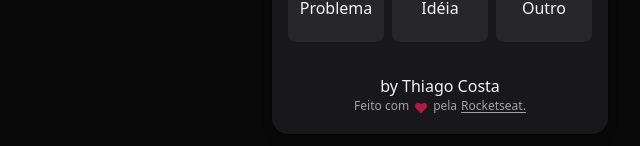
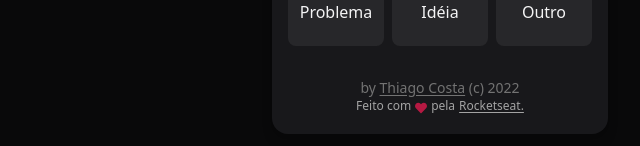
Before and after one commit to thmoreiracosta/nlw_impulse, a React (Vite) app in the folder web/: page / in a window 1280 px wide. Both pictures are taken after a click on the button "Feedback". Shown: the part 562-708 px from the top of the page, without its empty margins (640-1280 px from the left). Built offline with nearby package versions, Linux system fonts and the light colour scheme.

Commit message:
FeedbackFooterButton

```diff
--- a/web/index.html
+++ b/web/index.html
@@ -1,13 +1,16 @@
 <!DOCTYPE html>
 <html lang="en">
+
 <head>
   <meta charset="UTF-8" />
   <link rel="icon" type="image/svg+xml" href="/src/favicon.svg" />
   <meta name="viewport" content="width=device-width, initial-scale=1.0" />
-    <title>Vite App</title>
+  <title>Feedback Widget</title>
 </head>
+
 <body>
   <div id="root"></div>
   <script type="module" src="/src/main.tsx"></script>
 </body>
+
 </html>
--- a/web/package.json
+++ b/web/package.json
@@ -15,11 +15,13 @@
     "react-icons": "^4.3.1"
   },
   "devDependencies": {
+    "@tailwindcss/forms": "^0.5.1",
     "@types/react": "^18.0.0",
     "@types/react-dom": "^18.0.0",
     "@vitejs/plugin-react": "^1.3.0",
     "autoprefixer": "^10.4.7",
     "postcss": "^8.4.13",
+    "tailwind-scrollbar": "^1.3.1",
     "tailwindcss": "^3.0.24",
     "typescript": "^4.6.3",
     "vite": "^2.9.9"
--- a/web/src/components/WidgetForm/Steps/FeedbackContentStep.tsx
+++ b/web/src/components/WidgetForm/Steps/FeedbackContentStep.tsx
@@ -1,19 +1,31 @@
+import { ArrowArcLeft, ArrowLeft } from 'phosphor-react'
+import { FaCamera } from 'react-icons/fa'
 import { FeedbackType, feedbackTypes } from '..'
 import { CloseButton } from '../../CloseButton'
 
 interface FeedbackContentStepProps {
   feedbackType: FeedbackType
+  onFeedbackRestartRequested: () => void
 }
 
 export function FeedbackContentStep({
-  feedbackType
+  feedbackType,
+  onFeedbackRestartRequested
 }: FeedbackContentStepProps) {
   const feedbackTypeInfo = feedbackTypes[feedbackType]
 
   return (
     <>
       <header>
-        <span className="text-xl leading-6">
+        <button
+          onClick={onFeedbackRestartRequested}
+          type="button"
+          className="top-5 left-5 absolute text-zinc-400 hover:text-zinc-100"
+        >
+          <ArrowLeft weight="bold" className="w-4 h-4" />
+        </button>
+
+        <span className="text-xl leading-6 flex items-center gap-2">
           <img
             src={feedbackTypeInfo.image.source}
             alt={feedbackTypeInfo.image.alt}
@@ -25,7 +37,22 @@ export function FeedbackContentStep({
         <CloseButton />
       </header>
 
-      <div className="flex py-8 gap-2 w-full"></div>
+      <form className="my-6">
+        <textarea
+          className="min-w-[304px] w-full min-h-[112px] text-sm placeholder-zinc-400 text-zinc-100 border-zinc-600 bg-transparent rounded-md focus:border-brand-500 focus:ring-brand-500 focus:ring-1 focus:outline-none resize-none scrollbar scrollbar-thumb-zinc-700 scrollbar-thin scrollbar-track-transparent "
+          placeholder="Algo não está funcionando bem? Queremos corrigir. Conte com detalhes o que está acontecendo..."
+        />
+
+        <footer className="my-3 w-full flex gap-2 mp-2 items-center justify-center">
+          <FaCamera className="w-8 cursor-pointer" />
+          <button
+            type="submit"
+            className="p-2 bg-brand-500 rounded-md border-transparent flex-1 flex justify-center items-center text-sm hover:bg-brand-300 focus:oultline-none "
+          >
+            Enviar feedback
+          </button>
+        </footer>
+      </form>
     </>
   )
 }
--- a/web/src/components/WidgetForm/index.tsx
+++ b/web/src/components/WidgetForm/index.tsx
@@ -36,24 +36,37 @@ export type FeedbackType = keyof typeof feedbackTypes
 export function WidgetForm() {
   const [feedbackType, setFeedbackType] = useState<FeedbackType | null>(null)
 
+  function handRestartFeedback() {
+    setFeedbackType(null)
+  }
+
   return (
     <div className="bg-zinc-900 p-4 relative rounded-2xl mb-4 flex flex-col items-center shadow-lg w-[calc(100vw-2rem)] md:w-auto">
       {!feedbackType ? (
         <FeedbackTypeStep onFeedbackTypeChange={setFeedbackType} />
       ) : (
-        <FeedbackContentStep feedbackType={feedbackType} />
+        <FeedbackContentStep
+          feedbackType={feedbackType}
+          onFeedbackRestartRequested={handRestartFeedback}
+        />
       )}
 
-      <p>
+      <p className="text-sm text-neutral-500 ">
         {' '}
-        <a target="_blank" href="https://github.com/thmoreiracosta">
+        by{' '}
+        <a
+          className="underline underline-offset-2"
+          target="_blank"
+          href="https://github.com/thmoreiracosta"
+        >
           {' '}
-          by Thiago Costa{' '}
-        </a>
+          Thiago Costa
+        </a>{' '}
+        (c) 2022{' '}
       </p>
 
       <footer className="text-xs text-neutral-400 flex space-x-1">
-        Feito com <FaHeart className="text-[#B51942] w-4 m-1" />
+        Feito com <FaHeart className="text-[#B51942] w-3 h-3 m-1" />
         pela
         <a
           className="underline underline-offset-2"
--- a/web/tailwind.config.js
+++ b/web/tailwind.config.js
@@ -4,10 +4,11 @@ module.exports = {
     extend: {
       colors: {
         brand: {
+          300: '#996DFF',
           500: '#8257e6'
         }
       }
     }
   },
-  plugins: []
+  plugins: [require('@tailwindcss/forms'), require('tailwind-scrollbar')]
 }
```
Also changed, not shown: 1 other file (tests, documents, lock files or other folders). Lines whose indentation alone changed are shown as unchanged.
